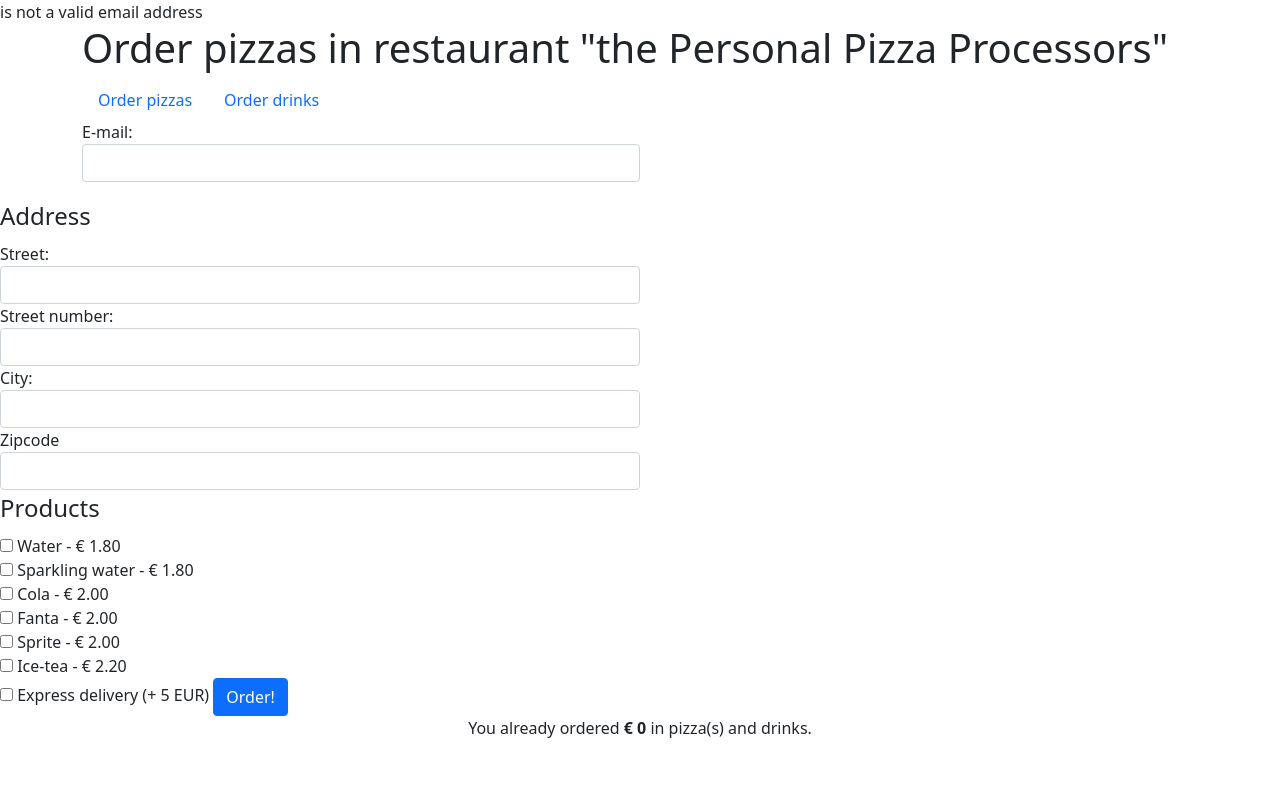
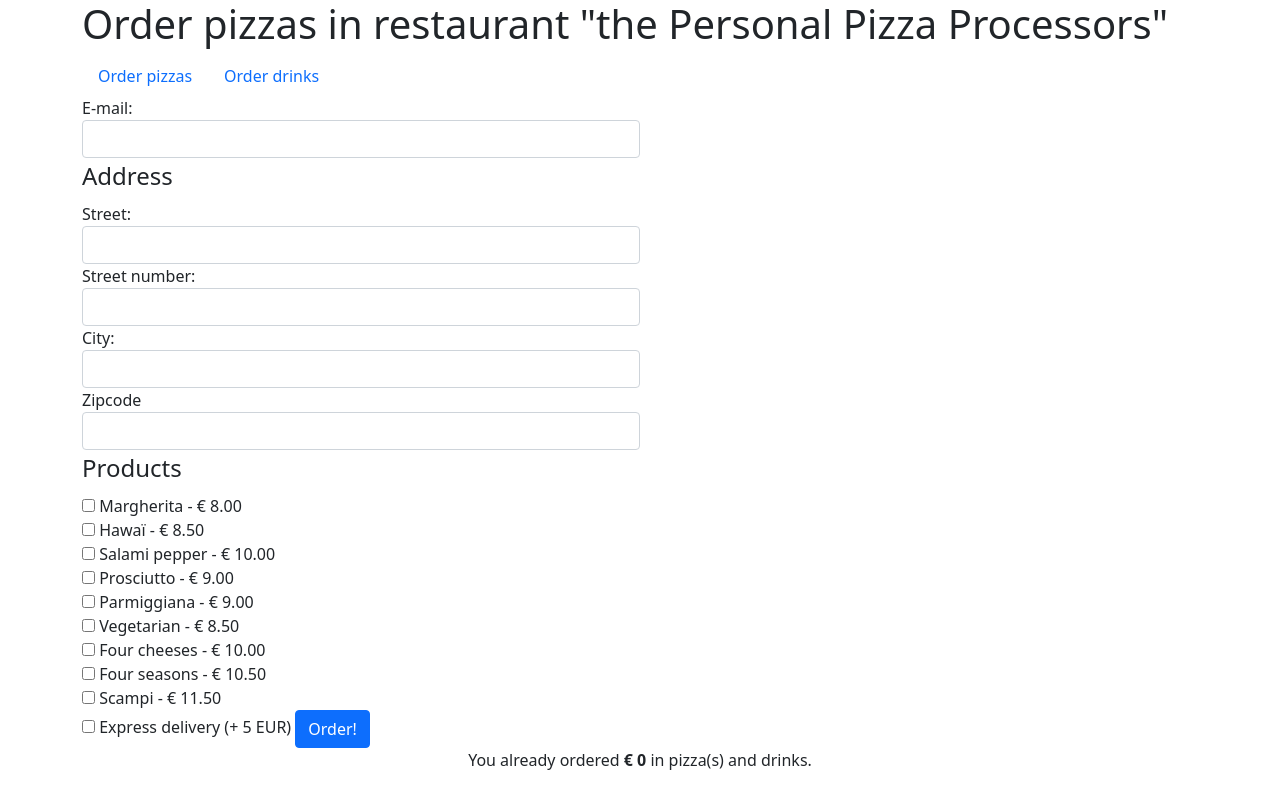
Before and after one commit to Williamson911/php-order-form, a PHP site: page /index.php?food=pizzas in a window 1280 px wide. Run offline with PHP 8.4, Linux system fonts and the light colour scheme.

Commit message:
pizzatime

```diff
--- a/src/form-view.php
+++ b/src/form-view.php
@@ -14,19 +14,19 @@
     <nav>
         <ul class="nav">
             <li class="nav-item">
-                <a class="nav-link active" href="?food=1">Order pizzas</a>
+                <a class="nav-link active" href="?food=pizzas">Order pizzas</a>
             </li>
             <li class="nav-item">
-                <a class="nav-link" href="?food=0">Order drinks</a>
+                <a class="nav-link" href="?food=drinks">Order drinks</a>
             </li>
         </ul>
     </nav>
-    <span class="text-success"><?php if(isset($correctForm)) {echo $correctForm;} ?></span>
-    <form method="post" action="<?php echo htmlspecialchars($_SERVER["PHP_SELF"]);?>>
+    <span class="text-success pt-3 pb-3"><?php if(isset($correctForm)) {echo $correctForm;} ?></span>
+    <form method="post">
         <div class="form-row">
             <div class="form-group col-md-6">
                 <label for="email">E-mail:</label>
-                <input type="text" id="email" name="email" class="form-control"/>
+                <input type="text" id="email" name="email" class="form-control" value="<?php if(isset($email)) {echo $email;} ?>"/>
                 <span class="error text-danger"><?php echo $emailErr;?></span>
                 <span class="error text-danger"><?php echo $invalidEmail;?></span>
             </div>
@@ -39,25 +39,25 @@
             <div class="form-row">
                 <div class="form-group col-md-6">
                     <label for="street">Street:</label>
-                    <input type="text" name="street" id="street" class="form-control">
+                    <input type="text" name="street" id="street" class="form-control" value="<?php if(isset($street)) {echo $street;} ?>">
                     <span class="error text-danger"><?php echo $streetErr;?></span>
                 </div>
                 <div class="form-group col-md-6">
                     <label for="streetnumber">Street number:</label>
-                    <input type="text" id="streetnumber" name="streetnumber" class="form-control">
-                    <span class="error text-danger"><?php echo $streetnumberErr;?></span>
-                    <span class="error text-danger"><?php echo $streetnumberIntErr;?></span>
+                    <input type="text" id="streetnumber" name="streetnumber" class="form-control" value="<?php if(isset($streetNum)) {echo $streetNum;} ?>">
+                    <span class="error text-danger"><?php echo $streetNumberErr;?></span>
+                    <span class="error text-danger"><?php echo $streetNumberIntErr;?></span>
                 </div>
             </div>
             <div class="form-row">
                 <div class="form-group col-md-6">
                     <label for="city">City:</label>
-                    <input type="text" id="city" name="city" class="form-control">
+                    <input type="text" id="city" name="city" class="form-control" value="<?php if(isset($city)) {echo $city;} ?>">
                     <span class="error text-danger"><?php echo $cityErr;?></span>
                 </div>
                 <div class="form-group col-md-6">
                     <label for="zipcode">Zipcode</label>
-                    <input type="text" id="zipcode" name="zipcode" class="form-control">
+                    <input type="text" id="zipcode" name="zipcode" class="form-control" value="<?php if(isset($zipcode)) {echo $zipcode;} ?>">
                     <span class="error text-danger"><?php echo $zipcodeErr;?></span>
                     <span class="error text-danger"><?php echo $zipcodeIntErr;?></span>
                 </div>
@@ -67,21 +67,21 @@
         <fieldset>
             <legend>Products</legend>
             <?php foreach ($products AS $i => $product): ?>
-                <label>
-                    <input type="checkbox" value="1" name="products[<?php echo $i ?>]"/> <?php echo $product['name'] ?> -
-                    &euro; <?php echo number_format($product['price'], 2) ?></label><br />
+                <label class="text-content">
+                    <input class="checkbox" type="checkbox" value="1" onclick="isCheckbooxCheched()" name="products[<?php echo $i ?>]"/> <?php echo $product['name'] ?> -
+                    &euro; <?php echo number_format($product['price'], 2) ?></label><br/>
             <?php endforeach; ?>
         </fieldset>
 
         <label>
-            <input type="checkbox" name="express_delivery" value="5" />
+            <input type="checkbox" name="express_delivery" id="express" value="5" />
             Express delivery (+ 5 EUR)
         </label>
 
         <button type="submit" class="btn btn-primary">Order!</button>
     </form>
 
-    <footer>You already ordered <strong>&euro; <?php echo $totalValue ?></strong> in pizza(s) and drinks.</footer>
+    <footer>You already ordered <strong id="target">&euro; <?php echo $totalValue ?></strong> in pizza(s) and drinks.</footer>
 </div>
 
 <style>
@@ -89,5 +89,6 @@
         text-align: center;
     }
 </style>
+<script src="./index.js"></script>
 </body>
 </html>
--- a/src/index.php
+++ b/src/index.php
@@ -2,12 +2,7 @@
 //this line makes PHP behave in a more strict way
 declare(strict_types=1);
 
-//we are going to use session variables so we need to enable sessions
 session_start();
-$_SESSION['City'] = 'Liège';
-$_SESSION['Street'] = 'rue Mulhouse';
-$_SESSION['Streetnumber'] = '36';
-$_SESSION['Zipcode'] = '4020';
 
 function whatIsHappening() {
     echo '<h2>$_GET</h2>';
@@ -19,59 +14,38 @@ function whatIsHappening() {
     echo '<h2>$_SESSION</h2>';
     var_dump($_SESSION);
 }
-$email = $street = $streetnumber = $city = $zipcode =  "";
 
-$streetnumber = filter_input(INPUT_GET, 'streetnumber', FILTER_SANITIZE_NUMBER_INT);
-$zipcode =  filter_input(INPUT_GET, 'zipcode', FILTER_SANITIZE_NUMBER_INT);
+$totalValue = 0;
 
-
-if (filter_var($email, FILTER_VALIDATE_EMAIL)) {
-    echo("$email is a valid email address");
-} else {
-    echo("$email is not a valid email address");
-}
-
-if ($_SERVER["REQUEST_METHOD"] == "POST") {
-    $email = test_input($_POST["Email"]);
-    $street = test_input($_POST["Street"]);
-    $streetnumber = test_input($_POST["Street number"]);
-    $city = test_input($_POST["City"]);
-    $zipcode = test_input($_POST["Zip code"]);}
-
-    function test_input($data) {
-        $data = trim($data);
-        $data = stripslashes($data);
-        $data = htmlspecialchars($data);
-        return $data;
-    }
-
-    $emailErr = $streetErr = $streetnumberErr = $cityErr = $zipcodeErr =  "";
-    $invalidEmail = "";
-    $streetnumberIntErr = $zipcodeIntErr = "";
+$email = $street = $streetNumber = $city = $zipcode = "";
+$emailErr = $streetErr = $streetNumberErr = $cityErr = $zipcodeErr = "";
+$invalidEmail = $streetNumberIntErr = $zipcodeIntErr = "";
 
     if ($_SERVER['REQUEST_METHOD'] == "POST") {
+
         if (empty($_POST['email'])) {
-            $emailErr = 'Email is required';
+            $emailErr = "* Email is required";
         } else {
             if (filter_var($email, FILTER_VALIDATE_EMAIL)) {
                 $email = $_POST['email'];}
             else {
-                $invalidEmail = 'Invalid email format';
-            }
+                $invalidEmail = "* " . $_POST['email'] . " Invalid email";
+
+             }
         }
 
 
         if (empty($_POST['street'])) {
-            $streetErr = '*  Street is required';
+            $streetErr = "*  Street is required";
         } else {
             $street = $_POST['street'];
         }
 
         if (empty($_POST['streetnumber'])) {
-            $streetnumberErr = '*  Street number is required';
+            $streetNumberErr = "*  Street number is required";
         } else {
             if(filter_var($_POST['streetnumber'], FILTER_VALIDATE_INT)) {
-            $streetnumber = $_POST['streetnumber'];
+            $streetNumber = $_POST['streetnumber'];
         } else {
              $streetnumberIntErr = "* Street number must be a number";
             }
@@ -79,13 +53,13 @@ if ($_SERVER["REQUEST_METHOD"] == "POST") {
 
 
         if (empty($_POST['city'])) {
-            $cityErr = 'City is required';
+            $cityErr = "* City is required";
         } else {
             $city = $_POST['city'];
         }
 
         if (empty($_POST['zipcode'])) {
-            $zipcodeErr = 'Zip code is required';
+            $zipcodeErr = "* Zip code is required";
         }  else {
             if(filter_var($_POST['zipcode'], FILTER_VALIDATE_INT)) {
                 $zipcode = $_POST['zipcode'];
@@ -95,12 +69,9 @@ if ($_SERVER["REQUEST_METHOD"] == "POST") {
         }
     }
 
-if(isset($email, $street, $streetnumber, $city, $zipcode)) {
-    $correctForm = "Your order placed with this email '$email' has been sent to the following address: $street $streetnumber, $city $zipcode";
-}
 
 //your products with their price.
-$products = [
+$pizzas = [
     ['name' => 'Margherita', 'price' => 8],
     ['name' => 'Hawaï', 'price' => 8.5],
     ['name' => 'Salami pepper', 'price' => 10],
@@ -112,7 +83,7 @@ $products = [
     ['name' => 'Scampi', 'price' => 11.5]
 ];
 
-$products = [
+$drinks = [
     ['name' => 'Water', 'price' => 1.8],
     ['name' => 'Sparkling water', 'price' => 1.8],
     ['name' => 'Cola', 'price' => 2],
@@ -121,8 +92,56 @@ $products = [
     ['name' => 'Ice-tea', 'price' => 2.2],
 ];
 
+
+//pizzas as deault
+$products = $pizzas;
+
+if (isset($_GET['food'])) {
+    $value = $_GET['food'];
+    if ($value == 'drinks') {
+        $products = $drinks;
+    }
+};
+
+// Time
+$localHour = date_create('now', new DateTimeZone('Europe/Brussels'))->format('G:i');
+
+// check if express delivery is enabled
+$standardDeliveryTime = date("G:i", strtotime('+1 hour', strtotime($localHour)));
+$expressDeliveryTime = date("G:i", strtotime('+30 minutes', strtotime($localHour)));
+
+if (isset($_POST['express_delivery'])) {
+    $deliveryTime = $expressDeliveryTime;
+    $totalValue += 5;
+} else {
+    $deliveryTime = $standardDeliveryTime;
+}
+
+// total price
+if (isset($_POST['products'])) {
+    $selectedProducts = $_POST['products'];
+
+    foreach ($selectedProducts AS $i => $choice) {
+        $choice = $products[$i]['price'];
+        $totalValue += $choice;
+    }
+    $_SESSION['total-price'] = $totalValue;
+}
+
+// correct form
+if (isset($email, $street, $streetNum, $city, $zipcode, $totalValue, $deliveryTime)) {
+    $correctForm = "Your order placed with the email '$email' for &euro; $totalValue has been sent to the following address: $street $streetNum, $city $zipcode. Delivery is expected at: $deliveryTime";
+
+// session
+    $_SESSION["address"] = "$street $streetNum, $city $zipcode";
+}
+
 $totalValue = 0;
 
+        if (isset($email, $street, $streetNum, $city, $zipcode, $totalValue, $deliveryTime)) {
+            $correctForm = "Your order placed with the email '$email' for &euro; $totalValue has been sent to the following address: $street $streetNum, $city $zipcode. Delivery is expected at: $deliveryTime";
 
+            $_SESSION["address"] = "$street $streetNum, $city $zipcode";
+        }
 
 require 'form-view.php';
```
